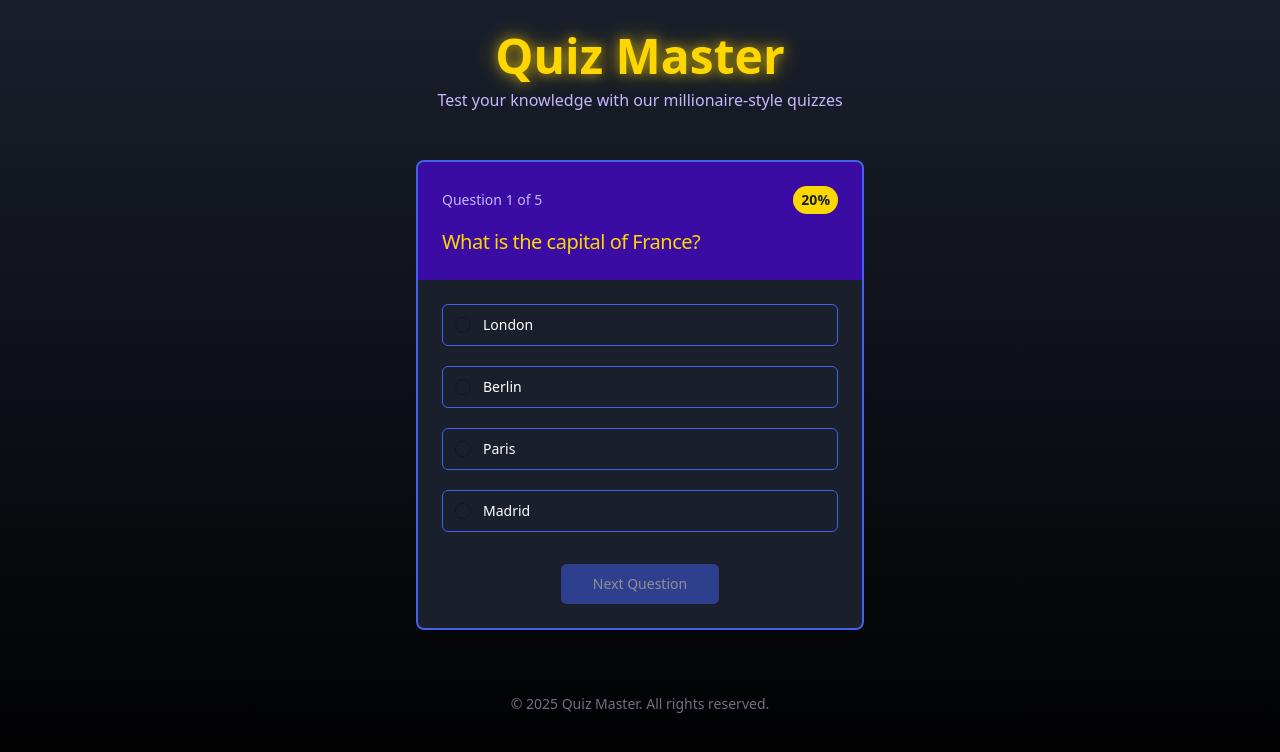
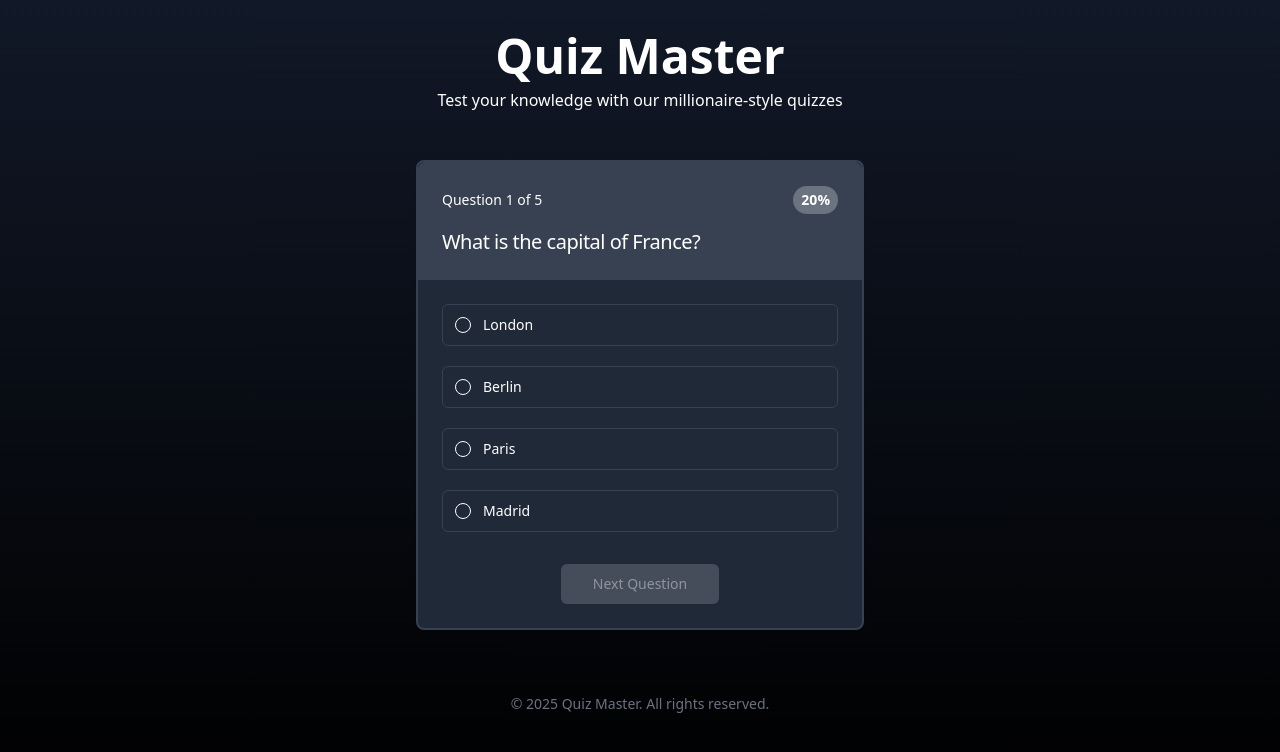
Before and after one commit to ogcodez/quiz, a React (Vite) app: page / in a window 1280 px wide. Both pictures are taken after a click on the button "Start Quiz". Shown: the top 752 px of the page. Built offline with nearby package versions, Linux system fonts and the light colour scheme.

Commit message:
Fix UI and add back button
- Add back button functionality.
- Fix radio button selection persistence.
- Adjust header glow and color scheme.

```diff
--- a/src/components/QuestionCard.tsx
+++ b/src/components/QuestionCard.tsx
@@ -6,19 +6,22 @@ import { RadioGroup, RadioGroupItem } from "@/components/ui/radio-group";
 import { Label } from "@/components/ui/label";
 import { QuizQuestion } from "@/types/quiz";
 import { cn } from "@/lib/utils";
+import { ArrowLeft } from "lucide-react";
 
 interface QuestionCardProps {
   question: QuizQuestion;
   onAnswerSubmit: (selectedOption: number) => void;
   currentQuestionIndex: number;
   totalQuestions: number;
+  onBackClick: () => void;
 }
 
 const QuestionCard = ({
   question,
   onAnswerSubmit,
   currentQuestionIndex,
-  totalQuestions
+  totalQuestions,
+  onBackClick
 }: QuestionCardProps) => {
   const [selectedOption, setSelectedOption] = useState<number | null>(null);
 
@@ -29,31 +32,43 @@ const QuestionCard = ({
   const handleSubmit = () => {
     if (selectedOption !== null) {
       onAnswerSubmit(selectedOption);
-      setSelectedOption(null);
+      setSelectedOption(null); // Reset selection after submission
     }
   };
 
   return (
-    <Card className="w-full max-w-md mx-auto animate-scale-in border-2 border-quiz-secondary bg-quiz-dark text-white">
-      <CardHeader className="bg-quiz-primary text-white rounded-t-lg">
+    <Card className="w-full max-w-md mx-auto animate-scale-in border-2 border-gray-700 bg-gray-800 text-white">
+      <CardHeader className="bg-gray-700 text-white rounded-t-lg">
         <div className="flex justify-between items-center mb-2">
-          <span className="text-sm text-quiz-light">Question {currentQuestionIndex + 1} of {totalQuestions}</span>
-          <span className="text-sm bg-quiz-gold text-quiz-dark px-2 py-1 rounded-full font-bold">
+          <div className="flex items-center gap-2">
+            {currentQuestionIndex > 0 && (
+              <Button
+                variant="ghost"
+                size="sm"
+                className="p-0 h-auto text-white hover:bg-gray-600"
+                onClick={onBackClick}
+              >
+                <ArrowLeft className="h-5 w-5" />
+              </Button>
+            )}
+            <span className="text-sm text-white">Question {currentQuestionIndex + 1} of {totalQuestions}</span>
+          </div>
+          <span className="text-sm bg-gray-500 text-white px-2 py-1 rounded-full font-bold">
             {Math.round(((currentQuestionIndex + 1) / totalQuestions) * 100)}%
           </span>
         </div>
-        <CardTitle className="text-xl font-medium text-quiz-gold">{question.question}</CardTitle>
+        <CardTitle className="text-xl font-medium text-white">{question.question}</CardTitle>
       </CardHeader>
       <CardContent className="pt-6">
-        <RadioGroup onValueChange={handleOptionChange} className="space-y-3">
+        <RadioGroup onValueChange={handleOptionChange} className="space-y-3" value={selectedOption !== null ? selectedOption.toString() : undefined}>
           {question.options.map((option, index) => (
             <div key={index} className={cn(
               "flex items-center border rounded-md p-3 transition-colors",
               selectedOption === index
-                ? "border-quiz-gold bg-quiz-primary/30"
-                : "border-quiz-secondary hover:bg-quiz-primary/20"
+                ? "border-white bg-gray-700/30"
+                : "border-gray-700 hover:bg-gray-700/20"
             )}>
-              <RadioGroupItem value={index.toString()} id={`option-${index}`} className="text-quiz-gold" />
+              <RadioGroupItem value={index.toString()} id={`option-${index}`} className="text-white" />
               <Label htmlFor={`option-${index}`} className="ml-3 flex-1 cursor-pointer text-white">
                 {option}
               </Label>
@@ -65,7 +80,7 @@ const QuestionCard = ({
         <Button
           onClick={handleSubmit}
           disabled={selectedOption === null}
-          className="bg-quiz-secondary hover:bg-quiz-tertiary text-white px-8 py-2"
+          className="bg-gray-500 hover:bg-gray-600 text-white px-8 py-2"
         >
           {currentQuestionIndex < totalQuestions - 1 ? "Next Question" : "Submit Answer"}
         </Button>
--- a/src/components/QuizContainer.tsx
+++ b/src/components/QuizContainer.tsx
@@ -1,5 +1,5 @@
 
-import { useState } from "react";
+import { useState, useEffect } from "react";
 import { useQuery } from "@tanstack/react-query";
 import { fetchQuizData } from "@/services/quizService";
 import { QuizResult, QuizQuestion } from "@/types/quiz";
@@ -15,12 +15,22 @@ enum QuizState {
   COMPLETED
 }
 
-const QuizContainer = () => {
+interface QuizContainerProps {
+  onViewChange?: (view: number) => void;
+}
+
+const QuizContainer = ({ onViewChange }: QuizContainerProps) => {
   const [quizState, setQuizState] = useState<QuizState>(QuizState.INTRO);
   const [currentQuestionIndex, setCurrentQuestionIndex] = useState(0);
   const [userAnswers, setUserAnswers] = useState<number[]>([]);
   const [quizResult, setQuizResult] = useState<QuizResult | null>(null);
   const { toast } = useToast();
+
+  useEffect(() => {
+    if (onViewChange) {
+      onViewChange(quizState);
+    }
+  }, [quizState, onViewChange]);
 
   const { data: quizData, isLoading, isError } = useQuery({
     queryKey: ["quizData"],
@@ -34,13 +44,20 @@ const QuizContainer = () => {
   };
 
   const handleAnswerSubmit = (selectedOption: number) => {
-    const newUserAnswers = [...userAnswers, selectedOption];
+    const newUserAnswers = [...userAnswers];
+    newUserAnswers[currentQuestionIndex] = selectedOption;
     setUserAnswers(newUserAnswers);
 
     if (currentQuestionIndex < (quizData?.questions.length || 0) - 1) {
       setCurrentQuestionIndex(currentQuestionIndex + 1);
     } else {
       calculateResults(newUserAnswers);
+    }
+  };
+
+  const handleBackClick = () => {
+    if (currentQuestionIndex > 0) {
+      setCurrentQuestionIndex(currentQuestionIndex - 1);
     }
   };
 
@@ -122,6 +139,7 @@ const QuizContainer = () => {
           onAnswerSubmit={handleAnswerSubmit}
           currentQuestionIndex={currentQuestionIndex}
           totalQuestions={quizData.questions.length}
+          onBackClick={handleBackClick}
         />
       )}
 
--- a/src/components/ui/progress.tsx
+++ b/src/components/ui/progress.tsx
@@ -15,13 +15,13 @@ const Progress = React.forwardRef<
   <ProgressPrimitive.Root
     ref={ref}
     className={cn(
-      "relative h-4 w-full overflow-hidden rounded-full bg-secondary",
+      "relative h-4 w-full overflow-hidden rounded-full bg-gray-700",
       className
     )}
     {...props}
   >
     <ProgressPrimitive.Indicator
-      className={cn("h-full w-full flex-1 bg-primary transition-all", indicatorClassName)}
+      className={cn("h-full w-full flex-1 bg-white transition-all", indicatorClassName)}
       style={{ transform: `translateX(-${100 - (value || 0)}%)` }}
     />
   </ProgressPrimitive.Root>
--- a/src/components/ui/radio-group.tsx
+++ b/src/components/ui/radio-group.tsx
@@ -1,3 +1,4 @@
+
 import * as React from "react"
 import * as RadioGroupPrimitive from "@radix-ui/react-radio-group"
 import { Circle } from "lucide-react"
@@ -26,7 +27,7 @@ const RadioGroupItem = React.forwardRef<
     <RadioGroupPrimitive.Item
       ref={ref}
       className={cn(
-        "aspect-square h-4 w-4 rounded-full border border-primary text-primary ring-offset-background focus:outline-none focus-visible:ring-2 focus-visible:ring-ring focus-visible:ring-offset-2 disabled:cursor-not-allowed disabled:opacity-50",
+        "aspect-square h-4 w-4 rounded-full border border-white text-white ring-offset-background focus:outline-none focus-visible:ring-2 focus-visible:ring-ring focus-visible:ring-offset-2 disabled:cursor-not-allowed disabled:opacity-50",
         className
       )}
       {...props}
--- a/src/pages/Index.tsx
+++ b/src/pages/Index.tsx
@@ -1,17 +1,31 @@
 
+import { useState } from "react";
 import QuizContainer from "@/components/QuizContainer";
 
+enum QuizView {
+  INTRO,
+  QUESTIONS,
+  RESULTS
+}
+
 const Index = () => {
+  const [currentView, setCurrentView] = useState<QuizView>(QuizView.INTRO);
+
+  // Function to be passed to child components to update the current view
+  const updateView = (view: QuizView) => {
+    setCurrentView(view);
+  };
+
   return (
-    <div className="min-h-screen bg-gradient-to-b from-quiz-dark to-black py-8">
+    <div className="min-h-screen bg-gradient-to-b from-gray-900 to-black py-8">
       <div className="container mx-auto px-4">
         <header className="mb-8 text-center">
-          <h1 className="text-5xl font-bold text-quiz-gold mb-2 animate-glow">Quiz Master</h1>
-          <p className="text-quiz-light">Test your knowledge with our millionaire-style quizzes</p>
+          <h1 className={`text-5xl font-bold text-white mb-2 ${currentView === QuizView.INTRO ? 'animate-glow' : ''}`}>Quiz Master</h1>
+          <p className="text-white">Test your knowledge with our millionaire-style quizzes</p>
         </header>
 
         <main className="animate-fade-in">
-          <QuizContainer />
+          <QuizContainer onViewChange={updateView} />
         </main>
 
         <footer className="mt-12 text-center text-sm text-gray-500">
--- a/tailwind.config.ts
+++ b/tailwind.config.ts
@@ -26,15 +26,15 @@ export default {
 				background: 'hsl(var(--background))',
 				foreground: 'hsl(var(--foreground))',
 				quiz: {
-					primary: '#3a0ca3',
-					secondary: '#4361ee',
-					tertiary: '#4895ef',
+					primary: '#3a3a3a',
+					secondary: '#4d4d4d',
+					tertiary: '#5a5a5a',
 					dark: '#1A1F2C',
-					light: '#c8b6ff',
-					accent: '#f72585',
-					correct: '#4cc9f0',
-					wrong: '#f72585',
-					gold: '#ffd700',
+					light: '#e0e0e0',
+					accent: '#757575',
+					correct: '#4ade80',
+					wrong: '#f43f5e',
+					gold: '#ffffff',
 				},
 				primary: {
 					DEFAULT: 'hsl(var(--primary))',
@@ -119,18 +119,18 @@ export default {
 				},
 				'glow': {
 					'0%, 100%': {
-						textShadow: '0 0 10px rgba(255, 215, 0, 0.5), 0 0 20px rgba(255, 215, 0, 0.3)'
+						textShadow: '0 0 10px rgba(255, 255, 255, 0.5), 0 0 20px rgba(255, 255, 255, 0.3)'
 					},
 					'50%': {
-						textShadow: '0 0 15px rgba(255, 215, 0, 0.8), 0 0 30px rgba(255, 215, 0, 0.6)'
+						textShadow: '0 0 15px rgba(255, 255, 255, 0.8), 0 0 30px rgba(255, 255, 255, 0.6)'
 					},
 				},
 				'pulse-light': {
 					'0%, 100%': {
-						boxShadow: '0 0 10px rgba(255, 215, 0, 0.5), 0 0 20px rgba(255, 215, 0, 0.3)'
+						boxShadow: '0 0 10px rgba(255, 255, 255, 0.5), 0 0 20px rgba(255, 255, 255, 0.3)'
 					},
 					'50%': {
-						boxShadow: '0 0 15px rgba(255, 215, 0, 0.8), 0 0 30px rgba(255, 215, 0, 0.6)'
+						boxShadow: '0 0 15px rgba(255, 255, 255, 0.8), 0 0 30px rgba(255, 255, 255, 0.6)'
 					},
 				},
 				'scale-in': {
```
Also changed, not shown: src/components/QuizIntro.tsx (+7 -7 lines), src/components/QuizResults.tsx (+12 -12 lines).
